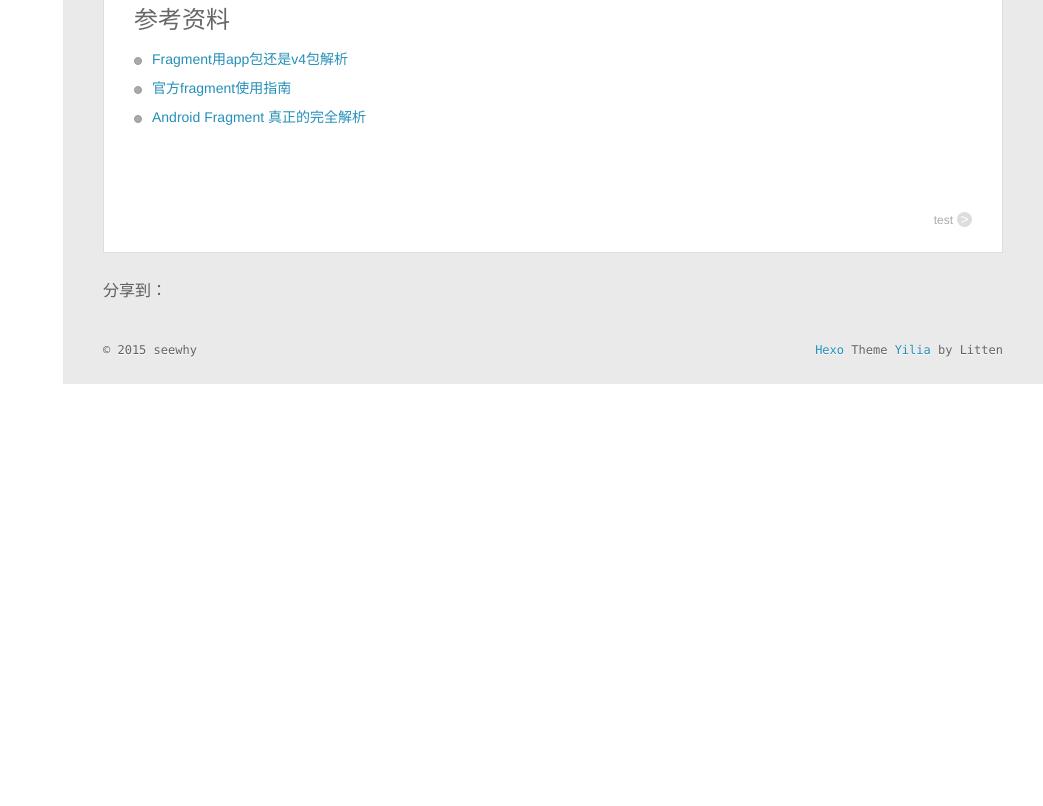
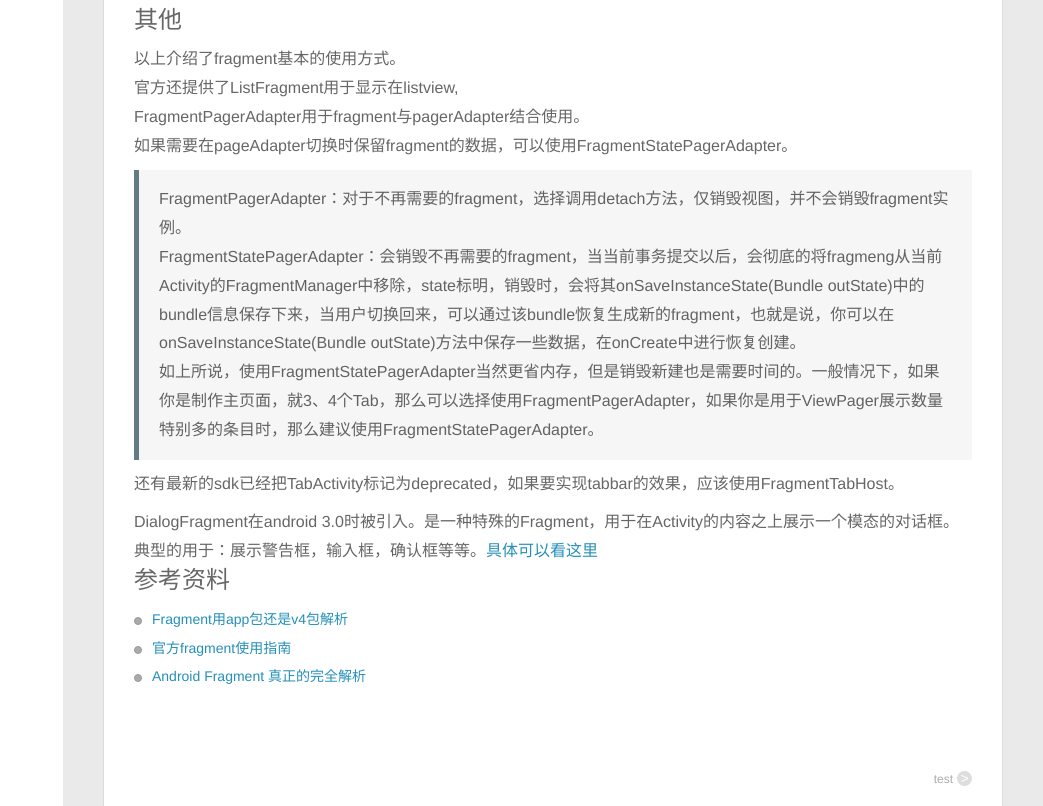
Before and after one commit to seewhy163/seewhy93.github.io, a plain HTML site: page 2015/05/09/fragment解析/index.html in a window 1280 px wide. Shown: the part 2437-3243 px from the top of the page, without its empty margins (237-1280 px from the left). Before the commit the page ends 2821 px from the top, so only its background shows below. Drawn offline with nearby package versions, Linux system fonts and the light colour scheme; some packages are replaced by stand-ins of ours; a script that the page names is missing.

Commit message:
Site updated: 2015-05-11 11:32:03

```diff
--- a/2015/05/09/fragment解析/index.html
+++ b/2015/05/09/fragment解析/index.html
@@ -248,6 +248,14 @@
 </li>
 </ul>
 <p><img src="http://7xiw1r.com1.z0.glb.clouddn.com/fragment_lifecycle.png" alt=""></p>
+<h1 id="其他">其他</h1><p>以上介绍了fragment基本的使用方式。<br>官方还提供了ListFragment用于显示在listview,<br>FragmentPagerAdapter用于fragment与pagerAdapter结合使用。<br>如果需要在pageAdapter切换时保留fragment的数据，可以使用FragmentStatePagerAdapter。</p>
+<blockquote>
+<p>FragmentPagerAdapter：对于不再需要的fragment，选择调用detach方法，仅销毁视图，并不会销毁fragment实例。</p>
+<p>FragmentStatePagerAdapter：会销毁不再需要的fragment，当当前事务提交以后，会彻底的将fragmeng从当前Activity的FragmentManager中移除，state标明，销毁时，会将其onSaveInstanceState(Bundle outState)中的bundle信息保存下来，当用户切换回来，可以通过该bundle恢复生成新的fragment，也就是说，你可以在onSaveInstanceState(Bundle outState)方法中保存一些数据，在onCreate中进行恢复创建。</p>
+<p>如上所说，使用FragmentStatePagerAdapter当然更省内存，但是销毁新建也是需要时间的。一般情况下，如果你是制作主页面，就3、4个Tab，那么可以选择使用FragmentPagerAdapter，如果你是用于ViewPager展示数量特别多的条目时，那么建议使用FragmentStatePagerAdapter。</p>
+</blockquote>
+<p>还有最新的sdk已经把TabActivity标记为deprecated，如果要实现tabbar的效果，应该使用FragmentTabHost。</p>
+<p>DialogFragment在android 3.0时被引入。是一种特殊的Fragment，用于在Activity的内容之上展示一个模态的对话框。典型的用于：展示警告框，输入框，确认框等等。<a href="http://blog.csdn.net/lmj623565791/article/details/37815413" target="_blank" rel="external">具体可以看这里</a></p>
 <h1 id="参考资料">参考资料</h1><ul>
 <li><a href="http://www.it165.net/pro/html/201411/26897.html" target="_blank" rel="external">Fragment用app包还是v4包解析</a> </li>
 <li><a href="http://developer.android.com/guide/components/fragments.html" target="_blank" rel="external">官方fragment使用指南</a></li>
```
Also changed, not shown: atom.xml (+10 -2 lines), index.html (+8 -0 lines).
